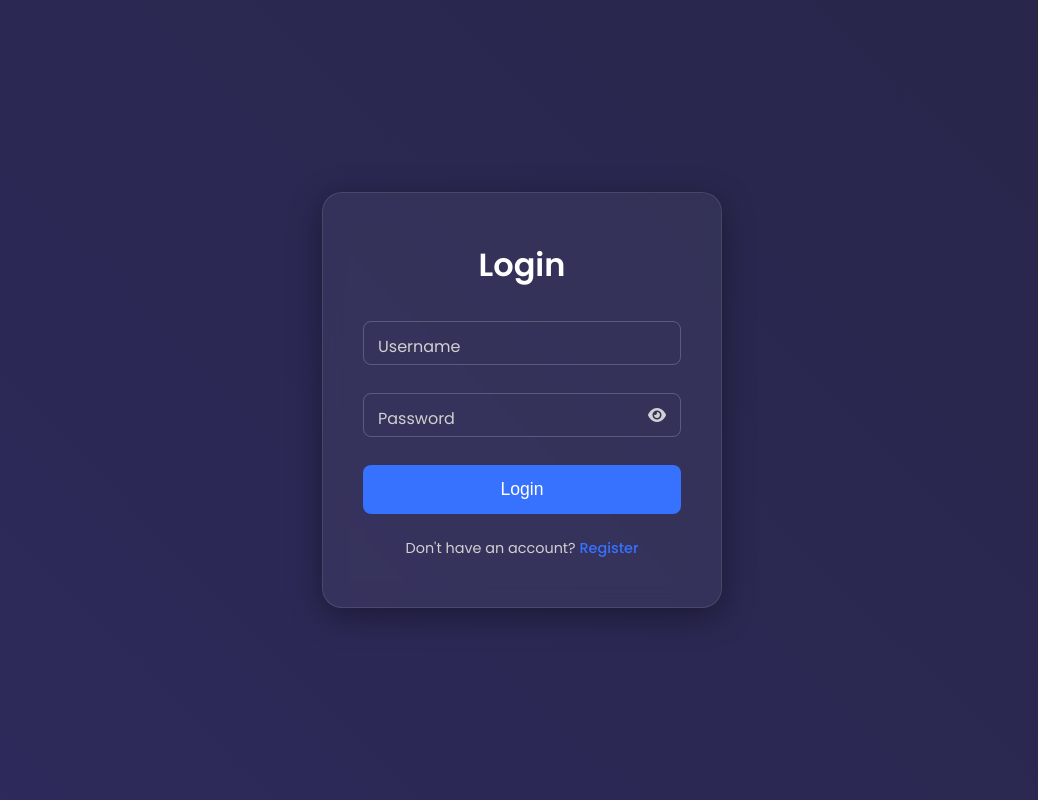
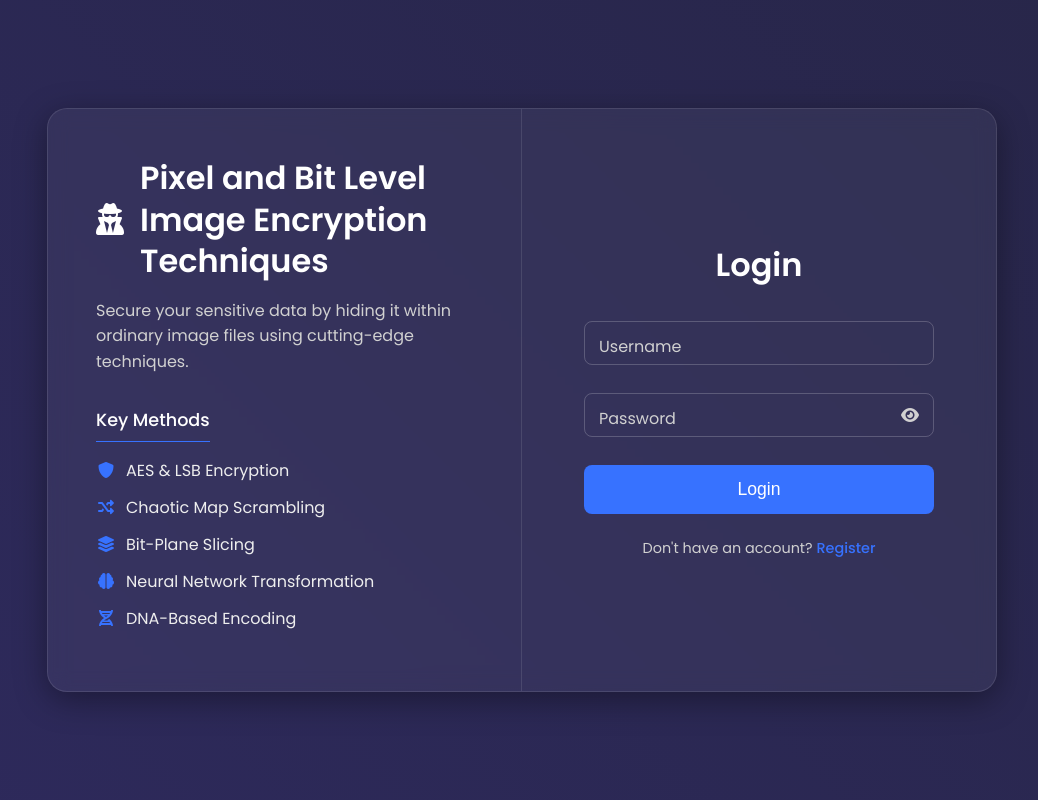
Before and after one commit to inamansaini/Image-encryption, a Flask app: page /login in a window 1280 px wide. Shown: the whole page, without its empty margins (118-1156 px from the left). Run offline with Flask 3, Linux system fonts and the light colour scheme.

Commit message:
Initial commit: Add image encryption Flask application

```diff
--- a/templates/login.html
+++ b/templates/login.html
@@ -3,7 +3,7 @@
 <head>
     <meta charset="UTF-8">
     <meta name="viewport" content="width=device-width, initial-scale=1.0">
-    <title>Login - Image Steganography Pro</title>
+    <title>Login - Pixel and Bit Level Image Encryption Techniques</title>
     <link href="https://cdnjs.cloudflare.com/ajax/libs/font-awesome/6.0.0/css/all.min.css" rel="stylesheet">
     <link rel="preconnect" href="https://fonts.googleapis.com">
     <link rel="preconnect" href="https://fonts.gstatic.com" crossorigin>
@@ -28,10 +28,11 @@
             justify-content: center;
             align-items: center;
             min-height: 100vh;
-            overflow: hidden; /* Prevents scrollbars from the animated background */
+            overflow: hidden;
             background: linear-gradient(45deg, #0f0c29, #302b63, #24243e);
             background-size: 400% 400%;
             animation: gradientBG 15s ease infinite;
+            padding: 1rem;
         }
 
         @keyframes gradientBG {
@@ -40,23 +41,92 @@
             100% { background-position: 0% 50%; }
         }
 
-        .auth-container {
+        .page-wrapper {
             width: 100%;
-            max-width: 400px;
-            padding: 3rem 2.5rem;
-            margin: 1rem;
+            max-width: 950px; /* Slightly increased width for longer title */
+            min-height: 550px;
+            display: flex;
             background: rgba(255, 255, 255, 0.05);
             backdrop-filter: blur(10px);
             -webkit-backdrop-filter: blur(10px);
             border-radius: 20px;
             border: 1px solid rgba(255, 255, 255, 0.1);
             box-shadow: 0 8px 32px 0 rgba(0, 0, 0, 0.37);
+            overflow: hidden;
             animation: fadeIn 1s ease-out;
         }
 
         @keyframes fadeIn {
-            from { opacity: 0; transform: translateY(20px); }
-            to { opacity: 1; transform: translateY(0); }
+            from { opacity: 0; transform: scale(0.95); }
+            to { opacity: 1; transform: scale(1); }
+        }
+
+        .info-panel {
+            flex-basis: 50%;
+            padding: 3rem;
+            display: flex;
+            flex-direction: column;
+            justify-content: center;
+            color: var(--text-color);
+            border-right: 1px solid rgba(255, 255, 255, 0.1);
+        }
+
+        .info-panel h1 {
+            font-size: 2rem; /* Adjusted for longer title */
+            font-weight: 600;
+            color: var(--primary-color);
+            margin-bottom: 1rem;
+            display: flex;
+            align-items: center;
+            gap: 1rem;
+            line-height: 1.3;
+        }
+
+        .info-panel .tagline {
+            font-size: 1rem;
+            line-height: 1.6;
+            margin-bottom: 2rem;
+            color: var(--label-color);
+        }
+
+        .info-panel .features h3 {
+            font-size: 1.1rem;
+            font-weight: 500;
+            color: var(--primary-color);
+            margin-bottom: 1rem;
+            border-bottom: 1px solid var(--accent-color);
+            padding-bottom: 0.5rem;
+            display: inline-block;
+        }
+
+        .info-panel .features ul {
+            list-style: none;
+        }
+
+        .info-panel .features li {
+            margin-bottom: 0.75rem;
+            display: flex;
+            align-items: center;
+            gap: 10px;
+        }
+
+        .info-panel .features i {
+            color: var(--accent-color);
+            width: 20px;
+            text-align: center;
+        }
+
+        .form-panel {
+            flex-basis: 50%;
+            display: flex;
+            align-items: center;
+            justify-content: center;
+            padding: 2rem;
+        }
+
+        .auth-container {
+            width: 100%;
+            max-width: 350px;
         }
 
         .auth-header {
@@ -77,7 +147,7 @@
 
         .form-control {
             width: 100%;
-            padding: 12px 40px 12px 15px; /* Added right padding for the icon */
+            padding: 12px 40px 12px 15px;
             background: transparent;
             border: 1px solid rgba(255, 255, 255, 0.2);
             border-radius: 8px;
@@ -100,18 +170,16 @@
             transition: all 0.3s ease;
         }
 
-        /* Floating label animation */
         .form-control:focus + .form-label,
         .form-control:not(:placeholder-shown) + .form-label {
             top: -10px;
             left: 10px;
             font-size: 0.8rem;
-            background: #2a2658; /* Match background to create "cut-out" effect */
+            background: #2a2658;
             padding: 0 5px;
             color: var(--accent-color);
         }
 
-        /* Styles for the eye icon */
         .toggle-password {
             position: absolute;
             top: 50%;
@@ -173,21 +241,49 @@
             border: 1px solid rgba(255, 82, 82, 0.3);
         }
 
-        /* --- RESPONSIVE STYLES ADDED --- */
-        @media (max-width: 480px) {
-            .auth-container {
-                padding: 2.5rem 1.5rem; /* Reduce padding for smaller screens */
-                margin: 0.5rem;         /* Reduce margin to fit better */
+        @media (max-width: 800px) {
+            .page-wrapper {
+                flex-direction: column;
+                min-height: auto;
             }
-
-            .auth-header h2 {
-                font-size: 1.8rem;      /* Make the title slightly smaller */
+            .info-panel {
+                border-right: none;
+                border-bottom: 1px solid rgba(255, 255, 255, 0.1);
+                padding: 2.5rem;
+                text-align: center;
+            }
+            .info-panel h1 {
+                justify-content: center;
+            }
+            .info-panel .features h3 {
+                display: inline-block;
+            }
+            .info-panel .features ul {
+                display: inline-block;
+                text-align: left;
+                margin-top: 1rem;
             }
         }
-
     </style>
 </head>
 <body>
+    <main class="page-wrapper">
+        <div class="info-panel">
+            <h1><i class="fas fa-user-secret"></i> Pixel and Bit Level Image Encryption Techniques</h1>
+            <p class="tagline">Secure your sensitive data by hiding it within ordinary image files using cutting-edge techniques.</p>
+            <div class="features">
+                <h3>Key Methods</h3>
+                <ul>
+                    <li><i class="fas fa-shield-alt"></i> AES & LSB Encryption</li>
+                    <li><i class="fas fa-random"></i> Chaotic Map Scrambling</li>
+                    <li><i class="fas fa-layer-group"></i> Bit-Plane Slicing</li>
+                    <li><i class="fas fa-brain"></i> Neural Network Transformation</li>
+                    <li><i class="fas fa-dna"></i> DNA-Based Encoding</li>
+                </ul>
+            </div>
+        </div>
+
+        <div class="form-panel">
             <div class="auth-container">
                 <div class="auth-header">
                     <h2>Login</h2>
@@ -218,18 +314,20 @@
                     <p>Don't have an account? <a href="/register">Register</a></p>
                 </div>
             </div>
+        </div>
+    </main>
 
     <script>
         const togglePassword = document.getElementById('togglePassword');
         const password = document.getElementById('password');
 
+        if (togglePassword) {
             togglePassword.addEventListener('click', function (e) {
-            // Toggle the type attribute
                 const type = password.getAttribute('type') === 'password' ? 'text' : 'password';
                 password.setAttribute('type', type);
-            // Toggle the eye / eye-slash icon
                 this.classList.toggle('fa-eye-slash');
             });
+        }
     </script>
 </body>
 </html>
```
Lines whose indentation alone changed are shown as unchanged.
